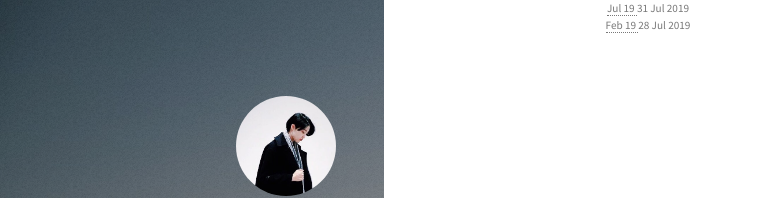
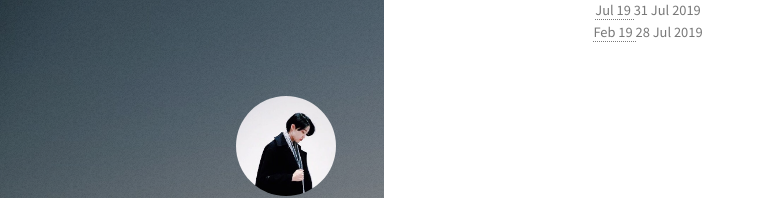
Before and after one commit to hyxro/hyxro.github.io, a Jekyll site: the page built from category/record.md, in a window 1280 px wide. Shown: the top 198 px of the page, without its empty margins (0-765 px from the left). Built offline with Jekyll 4.4.1, drawn with Linux system fonts in a browser that asks for light colours; nearby versions of some CDN libraries.

Commit message:
text alighn

```diff
--- a/_layouts/category.html
+++ b/_layouts/category.html
@@ -6,12 +6,12 @@ layout: default
 
   {% assign category = page.category | default: page.title %}
   {% for post in site.categories[category] %}
-      <h6 class = "category_align">
+      <h5>
         <a href="{{ site.baseurl }}{{ post.url }}">
           {{ post.title }}
         </a>
         <small>{{ post.date | date_to_string }}</small>
-      </h6>
+      </h5>
 
   {% endfor %}
 
--- a/css/main.css
+++ b/css/main.css
@@ -2089,6 +2089,10 @@
 			}
 
 /* List */
+
+	.posts-list{
+		text-align: center;
+	}
 
 	ol {
 		list-style: decimal;
```
